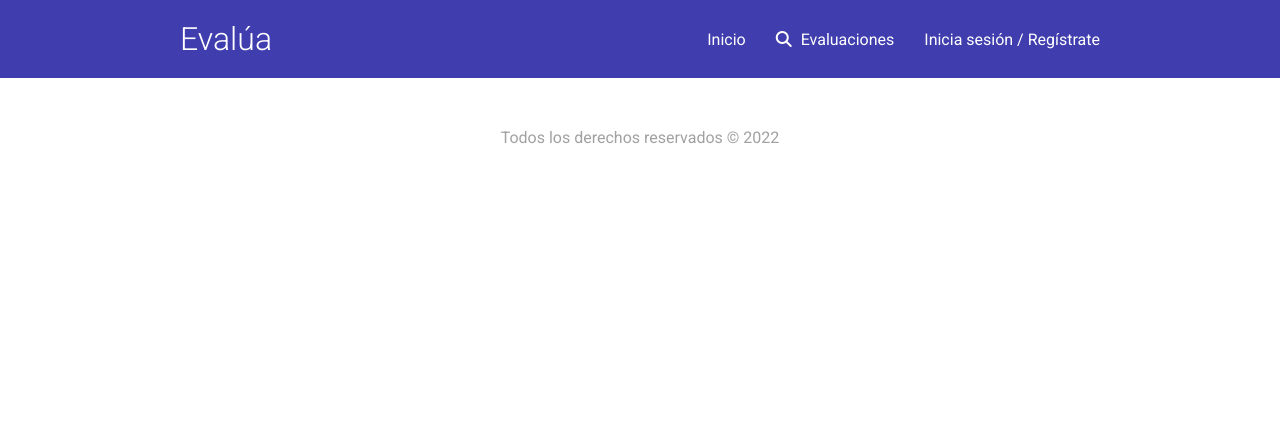
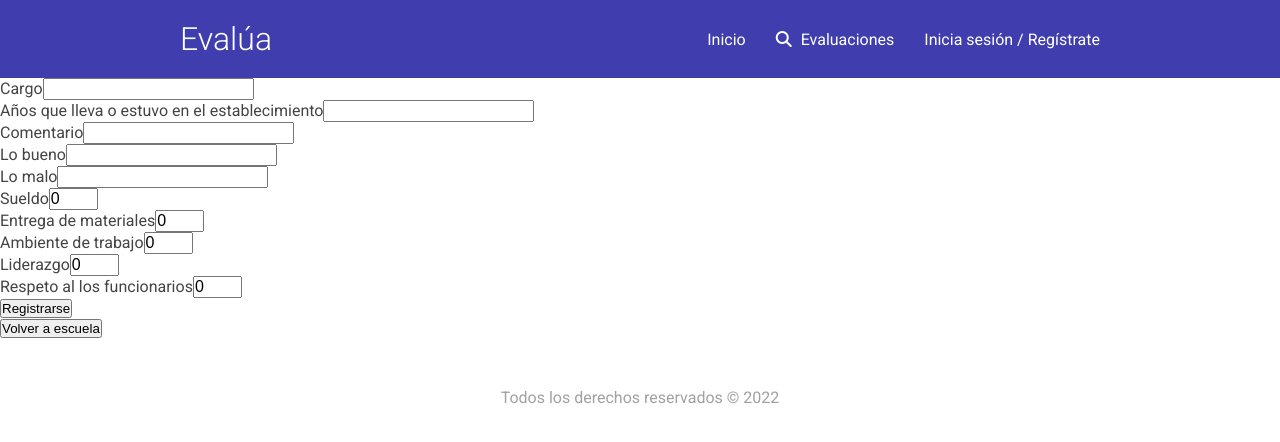
Before and after one commit to sebafrugar/Evalua, a React (Create React App) app in the folder client/: page /create-review in a window 1280 px wide. Shown: the top 442 px of the page. Built offline with nearby package versions, Linux system fonts and the light colour scheme.

Commit message:
formulario reviews incompleto

```diff
--- a/client/src/App.js
+++ b/client/src/App.js
@@ -26,7 +26,7 @@ function App() {
             <Route path="/" element={<Home></Home>} />
             <Route path="/search" element={<Main></Main>} />
             <Route path="/reviews/:id" element={<SchoolDetails/>} />
-            <Route path="/create-review/:id" element={<ReviewForm/>} />
+            <Route path="/create-review/" element={<ReviewForm/>} />
             <Route path="/registerLogin" element={<RegisterLogin></RegisterLogin>} />
           </Routes>
         </Router>
--- a/client/src/components/ReviewForm.js
+++ b/client/src/components/ReviewForm.js
@@ -1,23 +1,163 @@
-import React from 'react';
+import React,{ useState } from 'react';
+import { Formik, Field, Form, ErrorMessage } from "formik";
+import * as Yup from "yup";
 import { useParams, useNavigate, Link } from 'react-router-dom';
 
 const ReviewForm = () => {
 
     const { id } = useParams()
     let navigate = useNavigate()
+    const [errors, setErrors] = useState([]);
 
     const back = () => {
         navigate(`/reviews/${id}`)
     }
 
+    const createNewReview = (values) => {
+        console.log(values)
+    }
+
     return (
-        <div>
-            <p>{id}</p>
-            <p>crear formulario de reviews</p>
-            <hr/>
-            <button onClick={back}>Volver a escuela</button>
+        <div >
+          <Formik
+          initialValues={{
+          cargo : "",
+          experiencia:"",
+          comentario:"",
+          lobueno:"",
+          lomalo:"",
+          sueldo: 0,
+          entregamateriales: 0,
+          ambientedetrabajo: 0,
+          liderazgo: 0,
+          respetoalosfuncionarios: 0,
+
+        }}
+        validationSchema={Yup.object().shape({
+            cargo: Yup.string()
+            .min(3, "El cargo requiere minimo 3 caracteres")
+            .required ("Por favor ingresa su cargo"),
+
+            experiencia: Yup.string()
+            .min (3, "El apellido es muy corto")
+            .required("Por favor ingrese el apellido correctamente"),
+
+            comentario: Yup.string()
+            .min (10, "El comentario es muy corto")
+            .max (500, "El comentario debe tener un maximo de 500 caracteres")
+            .required ("Debe ingresar un comentario"),
+
+            lobueno: Yup.string()
+            .min (10, "El minimo de caracteres son 50")
+            .max (500, "El maximo de caracteres son 500")
+            .required ("Debe ingresar lo bueno del establecimiento"),
+
+            lomalo: Yup.string()
+            .min (10, "El minimo de caracteres son 50")
+            .max (500, "El maximo de caracteres son 500")
+            .required ("Debe ingresar lo malo del establecimiento"),
+
+            sueldo: Yup.number()
+            .min (0)
+            .max (5)
+            .required ("la clasificacion es obligatoria"),
+
+            entregamateriales: Yup.number()
+            .min (0)
+            .max (5)
+            .required ("la clasificacion es obligatoria"),
+
+            ambientedetrabajo: Yup.number()
+            .min (0)
+            .max (5)
+            .required ("la clasificacion es obligatoria"),
+
+            liderazgo: Yup.number()
+            .min (0)
+            .max (5)
+            .required ("la clasificacion es obligatoria"),
+
+            respetoalosfuncionarios: Yup.number()
+            .min (0)
+            .max (5)
+            .required ("la clasificacion es obligatoria"),
+
+
+        })}
+
+        onSubmit={(values, {setSubmitting}) =>{
+            const timeOut = setTimeout(( )=>{
+                console.log(values);
+                createNewReview(values);
+                setSubmitting(false);
+                clearTimeout(timeOut);
+            }, 1000);
+        }}
+        >
+            {({
+                values,
+                errors,
+                touched,
+                handleSubmit,
+                //isSubmitting,
+                //validating,
+                valid,
+            }) =>{
+        return (
+            <div>
+                <Form method= "post" onSubmit={handleSubmit}>
+                    <label htmlFor="cargo">Cargo</label>
+                    <Field id='cargo'type="text"  name='cargo'/>
+                    {errors.cargo && touched.cargo && <p>{errors.cargo}</p>}
+                    <br></br>
+                    <label htmlFor="experiencia">Años que lleva o estuvo en el establecimiento</label>
+                    <Field  id='experiencia' type="text"  name='experiencia'/>
+                    {errors.experiencia && touched.experiencia && <p>{errors.experiencia}</p>}
+                    <br></br>
+                    <label htmlFor="comentario">Comentario</label>
+                    <Field  id='comentario' type="text"  name='comentario'/>
+                    {errors.comentario && touched.comentario && <p>{errors.comentario}</p>}
+                    <br></br>
+                    <label htmlFor="lobueno">Lo bueno</label>
+                    <Field  id='lobueno' type="text" name='lobueno'/>
+                    {errors.lobueno && touched.lobueno && <p>{errors.lobueno}</p>}
+                    <br></br>
+                    <label htmlFor="lomalo">Lo malo</label>
+                    <Field  id='lomalo' type="text" name='lomalo'/>
+                    {errors.lomalo && touched.lomalo && <p>{errors.lomalo}</p>}
+                    <br></br>
+                    <label htmlFor="Sueldo">Sueldo</label>
+                    <Field  id='sueldo' type="number" max="5" min="0" name='sueldo'/>
+                    {errors.sueldo && touched.sueldo && <p>{errors.sueldo}</p>}
+                    <br></br>
+                    <label htmlFor="Entrega de materiales">Entrega de materiales</label>
+                    <Field  id='entregamateriales' type="number" max="5" min="0" name='entregamateriales'/>
+                    {errors.entregamateriales && touched.entregamateriales && <p>{errors.entregamateriales}</p>}
+                    <br></br>
+                    <label htmlFor="Ambiente de trabajo">Ambiente de trabajo</label>
+                    <Field  id='ambientedetrabajo' type="number" max="5" min="0" name='ambientedetrabajo'/>
+                    {errors.ambientedetrabajo && touched.ambientedetrabajo && <p>{errors.ambientedetrabajo}</p>}
+                    <br></br>
+                    <label htmlFor="Liderazgo">Liderazgo</label>
+                    <Field  id='liderazgo' type="number" max="5" min="0" name='liderazgo'/>
+                    {errors.liderazgo && touched.liderazgo && <p>{errors.liderazgo}</p>}
+                    <br></br>
+                    <label htmlFor="Respeto al los funcionarios">Respeto al los funcionarios</label>
+                    <Field  id='respetoalosfuncionarios' type="number" max="5" min="0" name='respetoalosfuncionarios'/>
+                    {errors.respetoalosfuncionarios && touched.respetoalosfuncionarios && <p>{errors.respetoalosfuncionarios}</p>}
+                    <br></br>
+                    <button type="submit" disabled={Object.values(errors).length > 0}>Registrarse</button>
+                </Form>
+                <div>
+                    <button onClick={back}>Volver a escuela</button>
+                </div>
+                </div>
+
+        );
+        }}
+        </Formik>
         </div>
-    );
+      );
 }
 
 export default ReviewForm;
```
